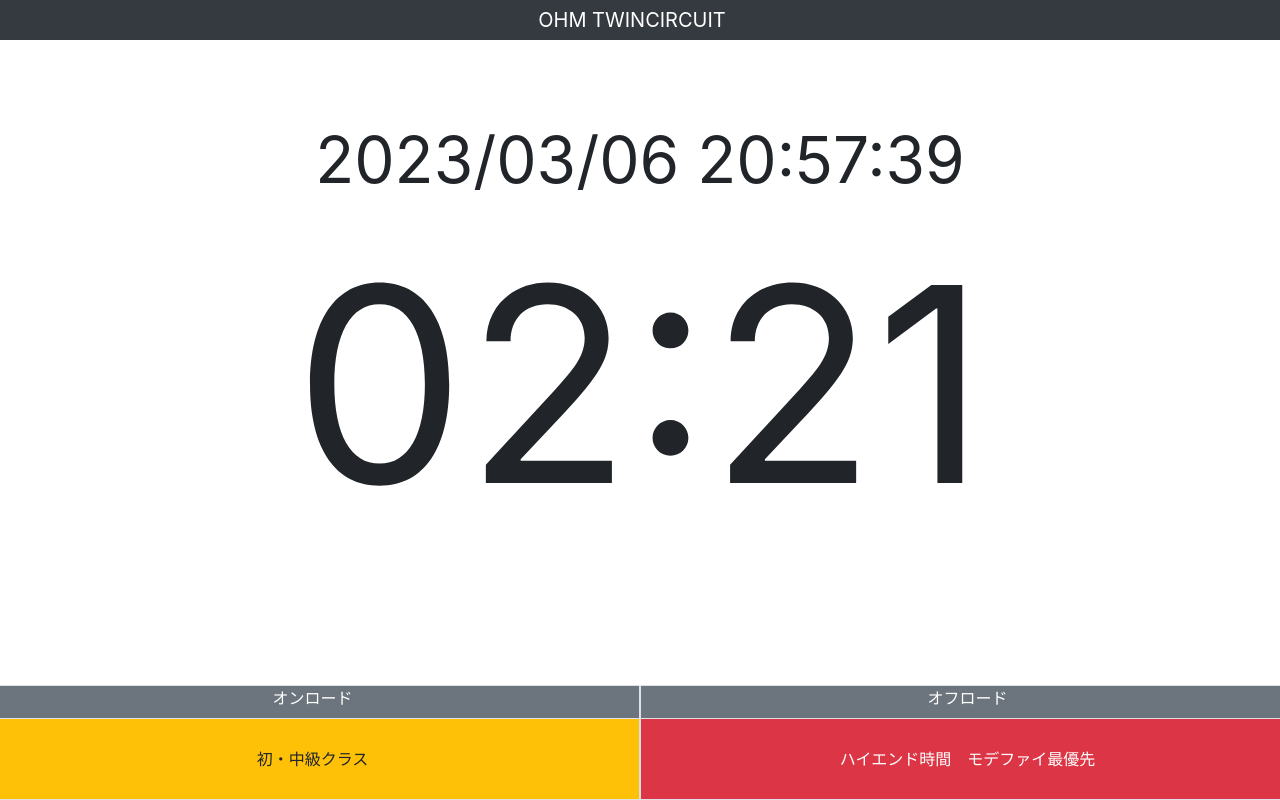
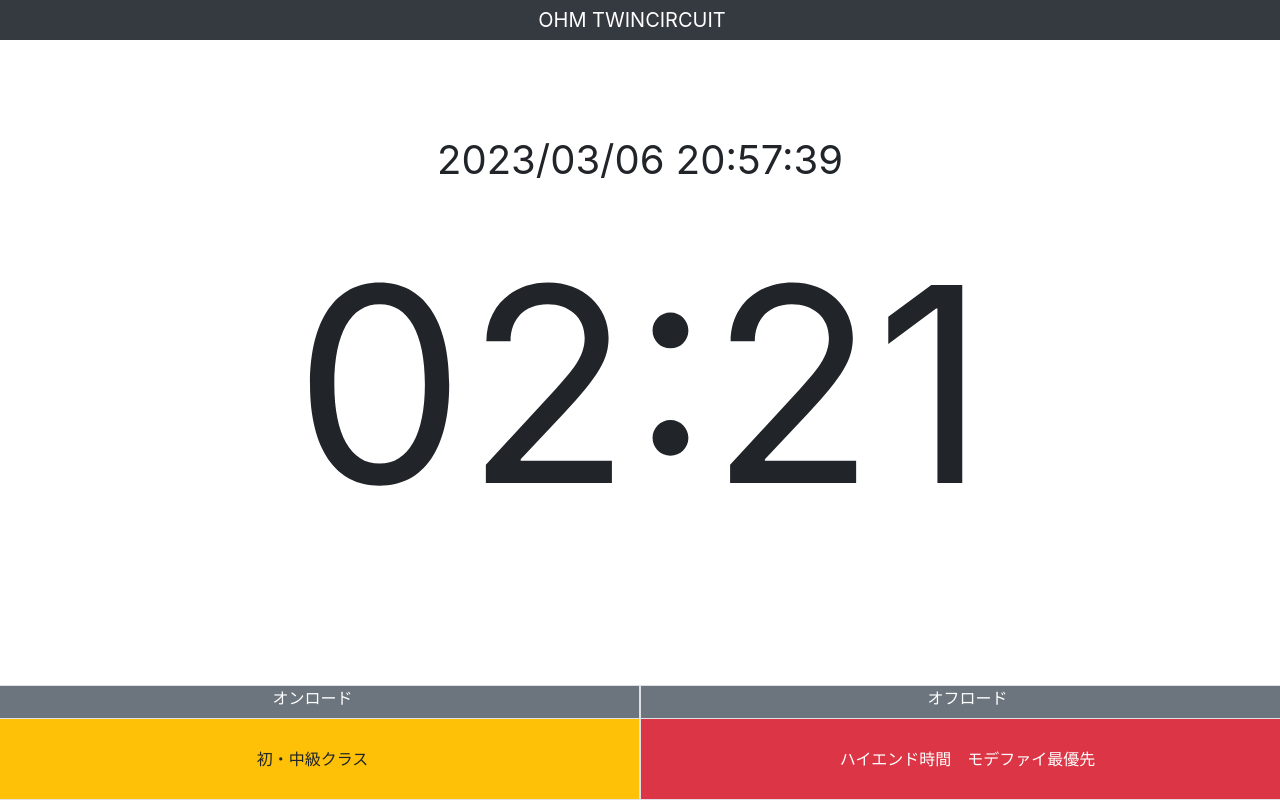
Before and after one commit to can-can-dev/ohm, a Vue app: page / in a window 1280 px wide. Built offline with nearby package versions, Linux system fonts and the light colour scheme.

Commit message:
datetime fontsize 修正

```diff
--- a/src/components/NowDateTime.vue
+++ b/src/components/NowDateTime.vue
@@ -2,7 +2,7 @@
 
   <div class="d-flex align-items-center" style="height: 30vh">
     <div class="text-center w-100">
-      <div style="font-size: 5vw">{{ now_datetime }}</div>
+      <div style="font-size: 5vmin">{{ now_datetime }}</div>
     </div>
   </div>
 
```
